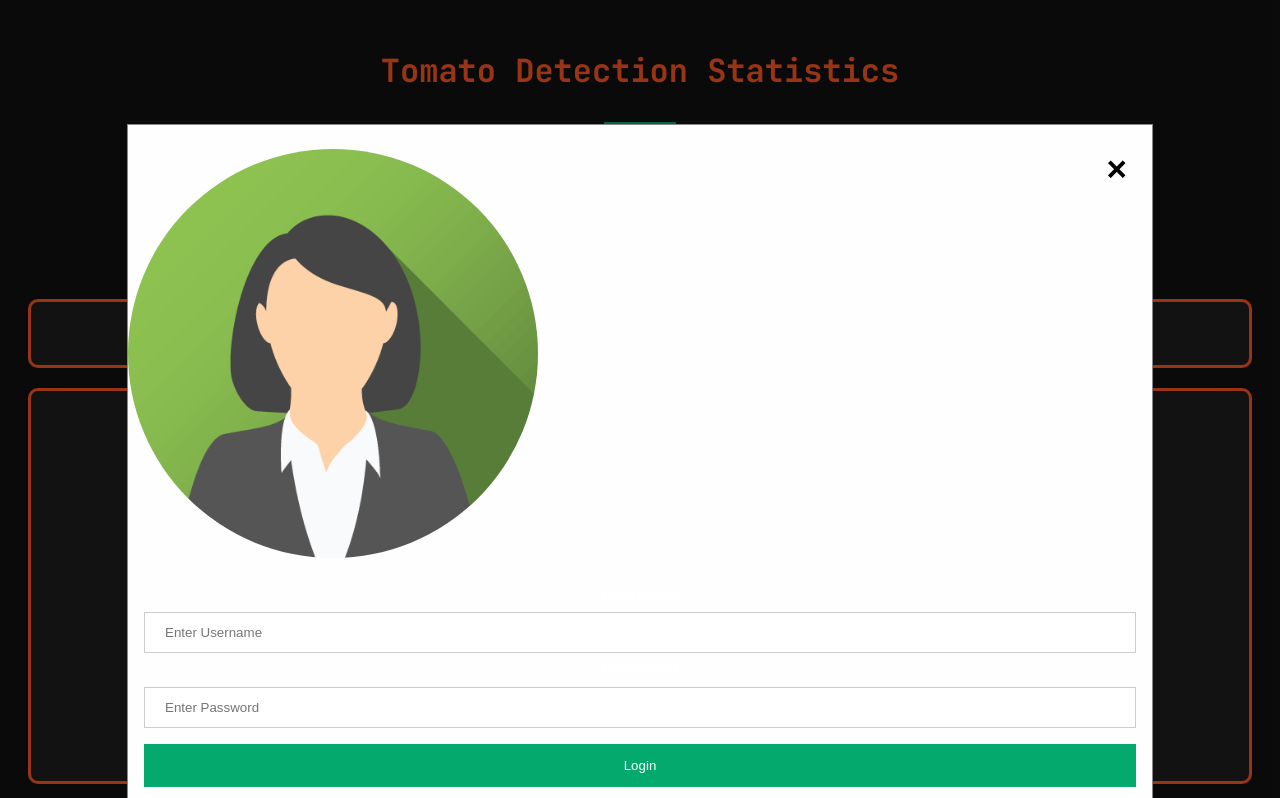
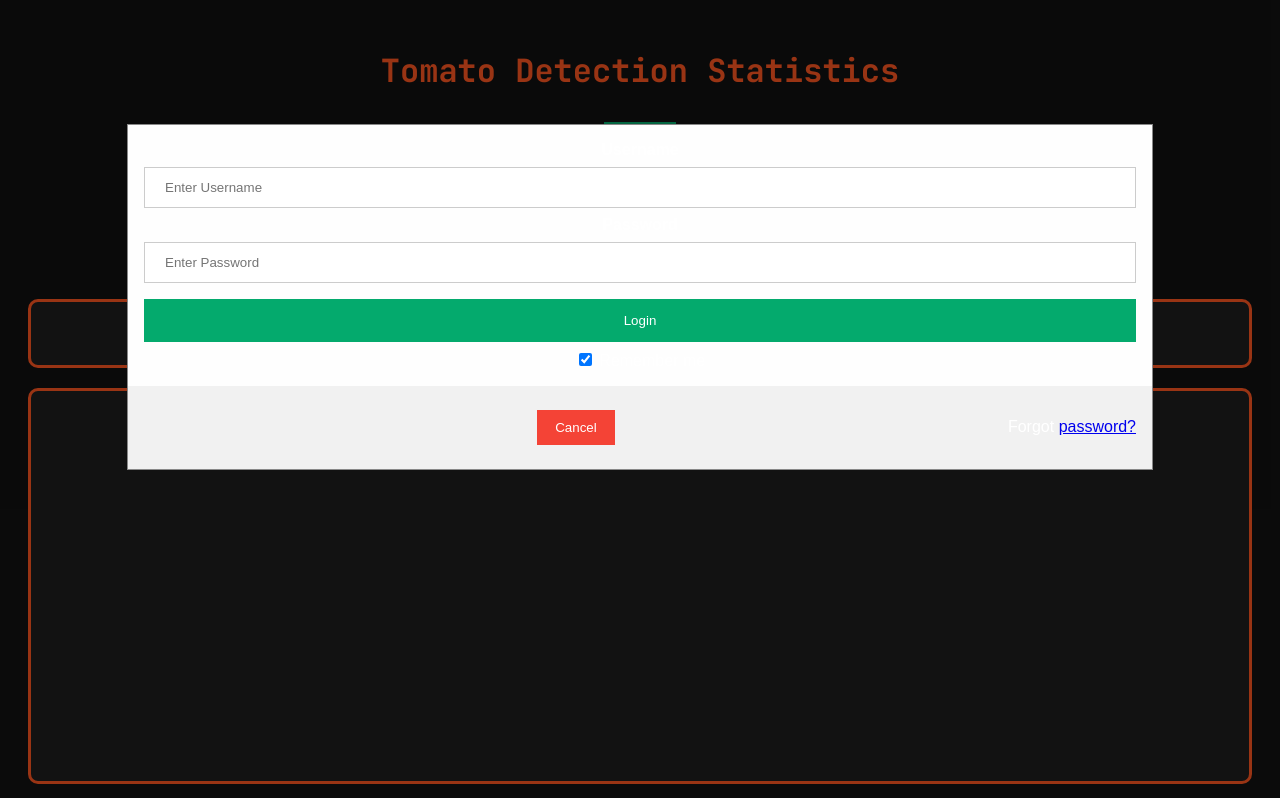
Before and after one commit to OGoodrum/Tomato-Dataset-Model, a Flask app: page /statistics.html in a window 1280 px wide, after a click on "Login". Shown: the top 798 px of the page. Run offline with Flask 3, Linux system fonts and the light colour scheme; some libraries are stand-ins or nearby versions.

Commit message:
remove img_avatar

```diff
--- a/src/static/login.js
+++ b/src/static/login.js
@@ -1,7 +1,7 @@
 // Get the modal
 var modal = document.getElementById('login_popup');
 
-
+// Imediately load in the login page
 const load_login = () => {
     fetch(`../templates/login.html`)
     .then(res => {
@@ -16,7 +16,6 @@ const load_login = () => {
 load_login();
 
 
-
 // When the user clicks anywhere outside of the modal, close it
 window.onclick = function(event) {
     if (event.target == modal) {
--- a/src/static/styles.css
+++ b/src/static/styles.css
@@ -187,7 +187,6 @@ input[type=text], input[type=password] {
 
 /* Set a style for all buttons */
 button {
-  background-color: #04AA6D;
   color: white;
   padding: 14px 20px;
   margin: 8px 0;
@@ -198,6 +197,10 @@ button {
 
 button:hover {
   opacity: 0.8;
+}
+
+.loginButton {
+    background-color: #04AA6D;
 }
 
 /* Extra styles for the cancel button */
--- a/src/templates/historical_images.html
+++ b/src/templates/historical_images.html
@@ -13,7 +13,7 @@
 <body>
     <header>
         <h1>Historical Tomato Detection Images</h1>
-        <button onClick="document.getElementById('login_popup').style.display='block'" style="width:auto;">Login</button>
+        <button class="loginButton" onClick="document.getElementById('login_popup').style.display='block'" style="width:auto;">Login</button>
     </header>
 
     <nav>
--- a/src/templates/index.html
+++ b/src/templates/index.html
@@ -13,7 +13,7 @@
 <body>
     <header>
         <h1>Live Tomato Detection Stream</h1>
-        <button onClick="document.getElementById('login_popup').style.display='block'" style="width:auto;">Login</button>
+        <button class="loginButton" onClick="document.getElementById('login_popup').style.display='block'" style="width:auto;">Login</button>
     </header>
 
     <nav>
--- a/src/templates/login.html
+++ b/src/templates/login.html
@@ -1,8 +1,4 @@
 <form class="modal-content animate" action="" method="post">
-    <div class="imgcontainer">
-        <span onclick="document.getElementById('login_popup').style.display='none'" class="close" title="Close Modal">&times;</span>
-        <img src="/static/img_avatar.png" alt="Avatar" class="avatar">
-    </div>
 
     <div class="container">
         <label for="uname"><b>Username</b></label>
@@ -11,7 +7,7 @@
         <label for="psw"><b>Password</b></label>
         <input type="password" placeholder="Enter Password" name="psw" required>
 
-        <button type="submit">Login</button>
+        <button class="loginButton" type="submit">Login</button>
         <label>
             <input type="checkbox" checked="checked" name="remember"> Remember me
         </label>
--- a/src/templates/notifications.html
+++ b/src/templates/notifications.html
@@ -13,7 +13,7 @@
 <body>
     <header>
         <h1>Notifications</h1>
-        <button onClick="document.getElementById('login_popup').style.display='block'" style="width:auto;">Login</button>
+        <button class="loginButton" onClick="document.getElementById('login_popup').style.display='block'" style="width:auto;">Login</button>
     </header>
 
     <nav>
--- a/src/templates/statistics.html
+++ b/src/templates/statistics.html
@@ -13,7 +13,7 @@
 <body>
     <header>
         <h1>Tomato Detection Statistics</h1>
-        <button onClick="document.getElementById('login_popup').style.display='block'" style="width:auto;">Login</button>
+        <button class="loginButton" onClick="document.getElementById('login_popup').style.display='block'" style="width:auto;">Login</button>
     </header>
 
     <nav>
```
Also changed, not shown: src/static/img_avatar.png (deleted).
